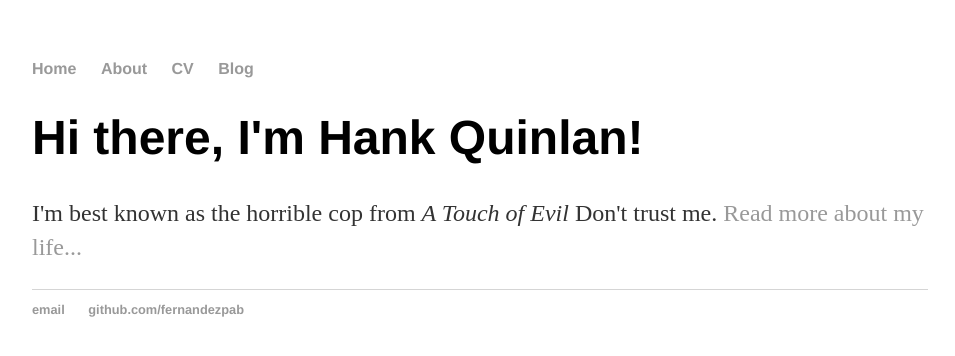
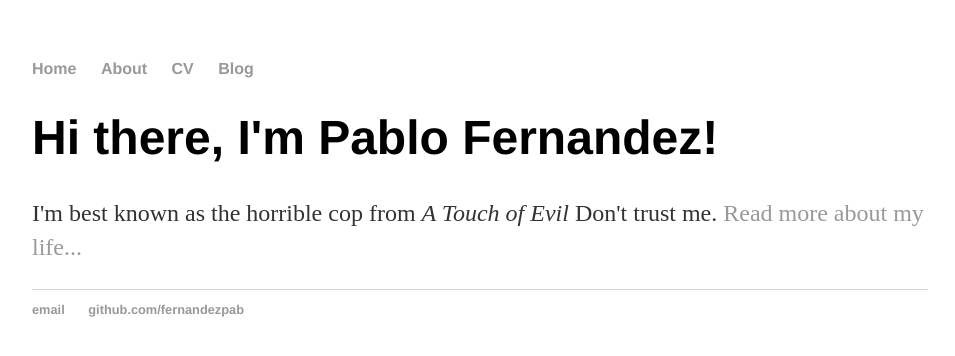
Before and after one commit to fernandezpab/fernandezpab.github.io, a Jekyll site: the page built from index.html, in a window 1280 px wide. Shown: the top 356 px of the page, without its empty margins (160-1115 px from the left). Built offline with Jekyll 4.4.1, drawn with Linux system fonts in a browser that asks for light colours.

Commit message:
Update index.html

```diff
--- a/index.html
+++ b/index.html
@@ -1,8 +1,8 @@
 ---
 layout: default
-title: Hank Quinlan, Horrible Cop
+title: Pablo Fernandez, Economist
 ---
 <div class="blurb">
-	<h1>Hi there, I'm Hank Quinlan!</h1>
+	<h1>Hi there, I'm Pablo Fernandez!</h1>
 	<p>I'm best known as the horrible cop from <em>A Touch of Evil</em> Don't trust me. <a href="/about">Read more about my life...</a></p>
 </div><!-- /.blurb -->
```
